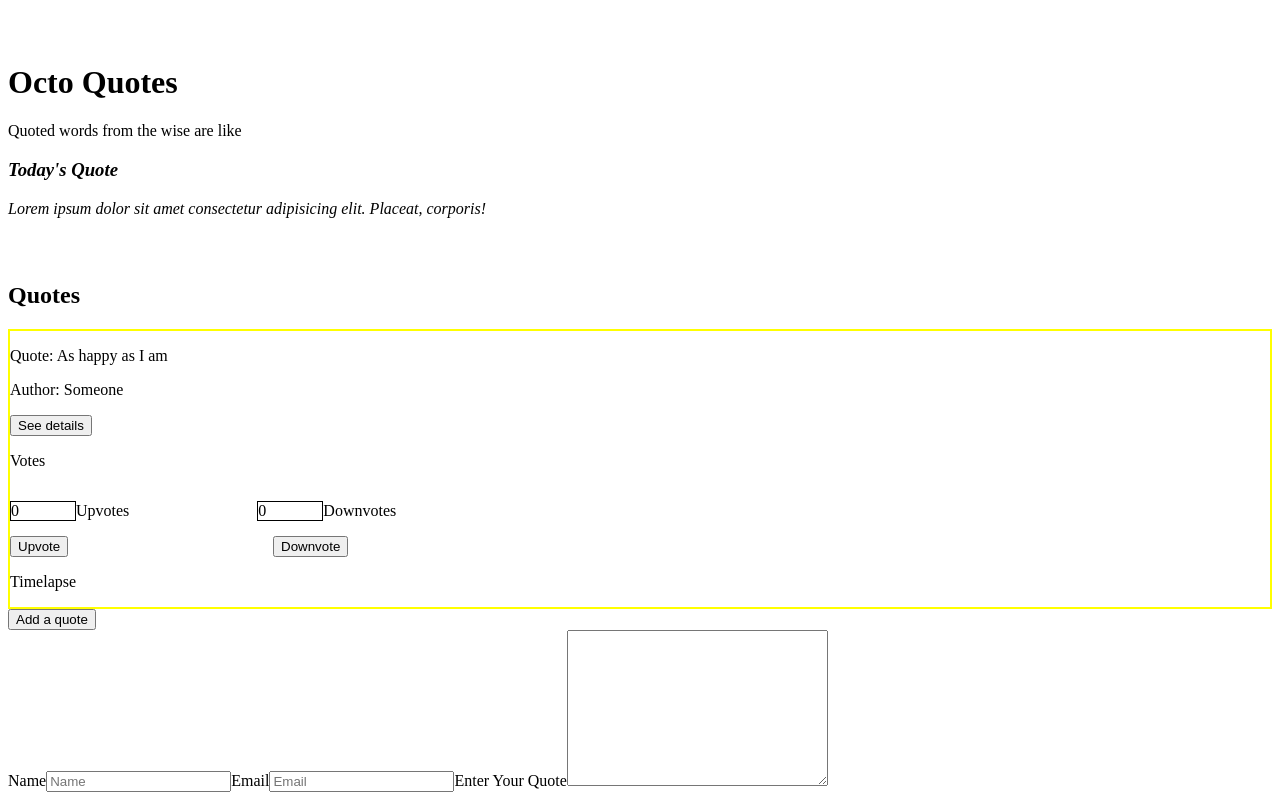
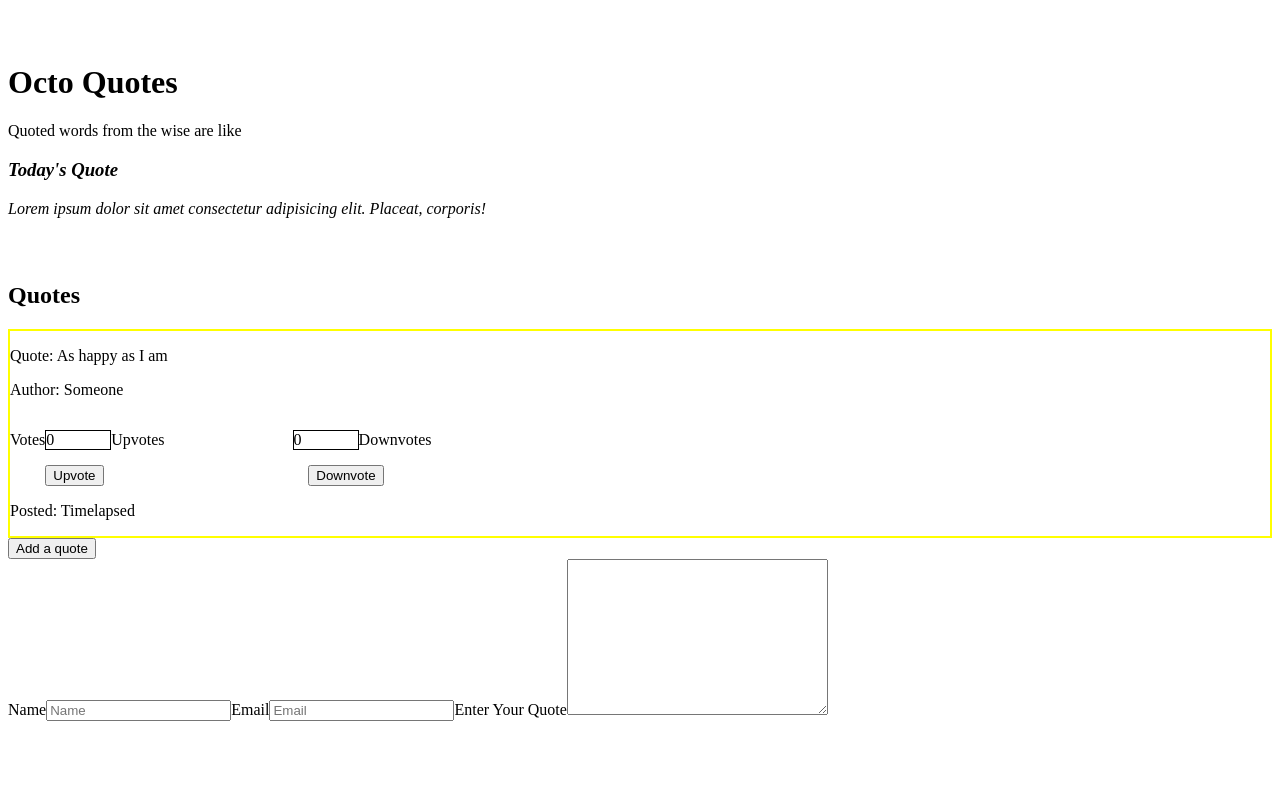
Before and after one commit to Daniel6996-arch/Octo-quotes, an Angular app: page / in a window 1280 px wide. Built offline with nearby package versions, Linux system fonts and the light colour scheme.

Commit message:
add edits to my quotes-text.c.html/quotes-text.c.css

```diff
--- a/src/app/quotes-text/quotes-text.component.css
+++ b/src/app/quotes-text/quotes-text.component.css
@@ -27,3 +27,7 @@
     display: flex;
     flex-direction: row;
 }
+.row-1{
+    display: flex;
+    flex-direction: row;
+}
--- a/src/app/quotes-text/quotes-text.component.html
+++ b/src/app/quotes-text/quotes-text.component.html
@@ -4,9 +4,8 @@
         <p><span>Author: </span>Someone</p>
     </div>
     <div>
-    <div>
-    <button>See details</button>
-            <p><span>Votes</span></p>
+    <div [ngClass] = "'row-1'">
+        <p><span>Votes</span></p>
            <div>
             <div [ngClass] = "'row'">
                <div [ngClass] = "'row'">
@@ -21,7 +20,7 @@
             <span><button>Upvote</button> <button [ngClass] = "'margin-left'">Downvote</button></span>
            </div>
         </div>
-        <p>Timelapse</p>
+        <p><span>Posted: </span>Timelapsed</p>
     </div>
 </div>
 <button>Add a quote</button>
```
